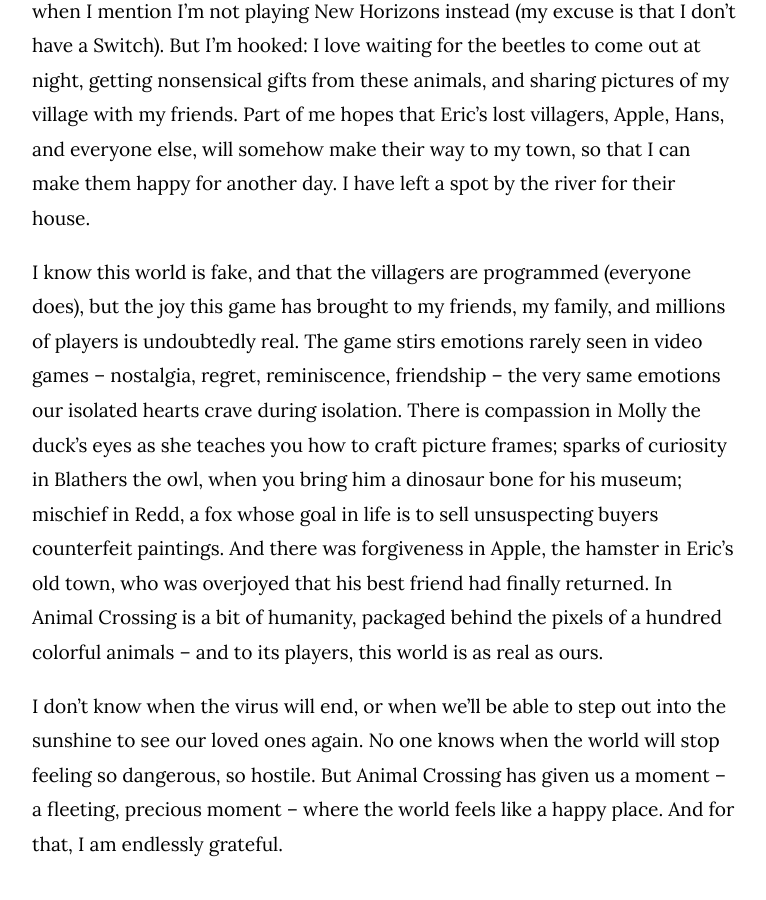
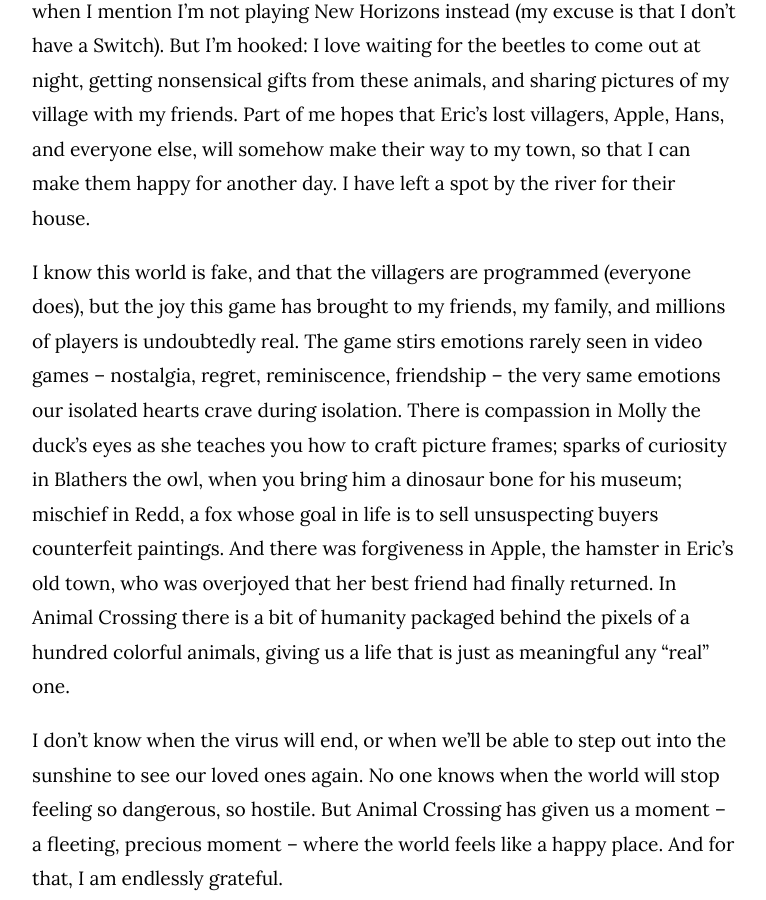
Before and after one commit to lycheekimchi/lycheekimchi.github.io, a Jekyll site: the page built from _posts/2020-05-03-islands.md, in a window 1280 px wide and 900 px high, scrolled down 12826 px. Shown: the whole window, without its empty margins (256-1022 px from the left). Built offline with Jekyll 4.4.1, drawn with Linux system fonts in a browser that asks for light colours; some web fonts are replaced.

Commit message:
minor revision
"Bit of humanity" line

```diff
--- a/_posts/2020-05-03-islands.md
+++ b/_posts/2020-05-03-islands.md
@@ -132,7 +132,7 @@ After that afternoon's session, Eric deleted the New Leaf village forever. Wiped
 
 I play New Leaf now. The game is old and outdated, and I get quizzical looks when I mention I’m not playing New Horizons instead (my excuse is that I don’t have a Switch). But I’m hooked: I love waiting for the beetles to come out at night, getting nonsensical gifts from these animals, and sharing pictures of my village with my friends. Part of me hopes that Eric’s lost villagers, Apple, Hans, and everyone else, will somehow make their way to my town, so that I can make them happy for another day. I have left a spot by the river for their house.
 
-I know this world is fake, and that the villagers are programmed (everyone does), but the joy this game has brought to my friends, my family, and millions of players is undoubtedly real. The game stirs emotions rarely seen in video games – nostalgia, regret, reminiscence, friendship – the very same emotions our isolated hearts crave during isolation. There is compassion in Molly the duck’s eyes as she teaches you how to craft picture frames; sparks of curiosity in Blathers the owl, when you bring him a dinosaur bone for his museum; mischief in Redd, a fox whose goal in life is to sell unsuspecting buyers counterfeit paintings. And there was forgiveness in Apple, the hamster in Eric’s old town, who was overjoyed that his best friend had finally returned. In Animal Crossing is a bit of humanity, packaged behind the pixels of a hundred colorful animals – and to its players, this world is as real as ours.
+I know this world is fake, and that the villagers are programmed (everyone does), but the joy this game has brought to my friends, my family, and millions of players is undoubtedly real. The game stirs emotions rarely seen in video games – nostalgia, regret, reminiscence, friendship – the very same emotions our isolated hearts crave during isolation. There is compassion in Molly the duck’s eyes as she teaches you how to craft picture frames; sparks of curiosity in Blathers the owl, when you bring him a dinosaur bone for his museum; mischief in Redd, a fox whose goal in life is to sell unsuspecting buyers counterfeit paintings. And there was forgiveness in Apple, the hamster in Eric’s old town, who was overjoyed that her best friend had finally returned. In Animal Crossing there is a bit of humanity packaged behind the pixels of a hundred colorful animals, giving us a life that is just as meaningful any “real” one.
 
 I don’t know when the virus will end, or when we’ll be able to step out into the sunshine to see our loved ones again. No one knows when the world will stop feeling so dangerous, so hostile. But Animal Crossing has given us a moment – a fleeting, precious moment – where the world feels like a happy place. And for that, I am endlessly grateful.
 
```
